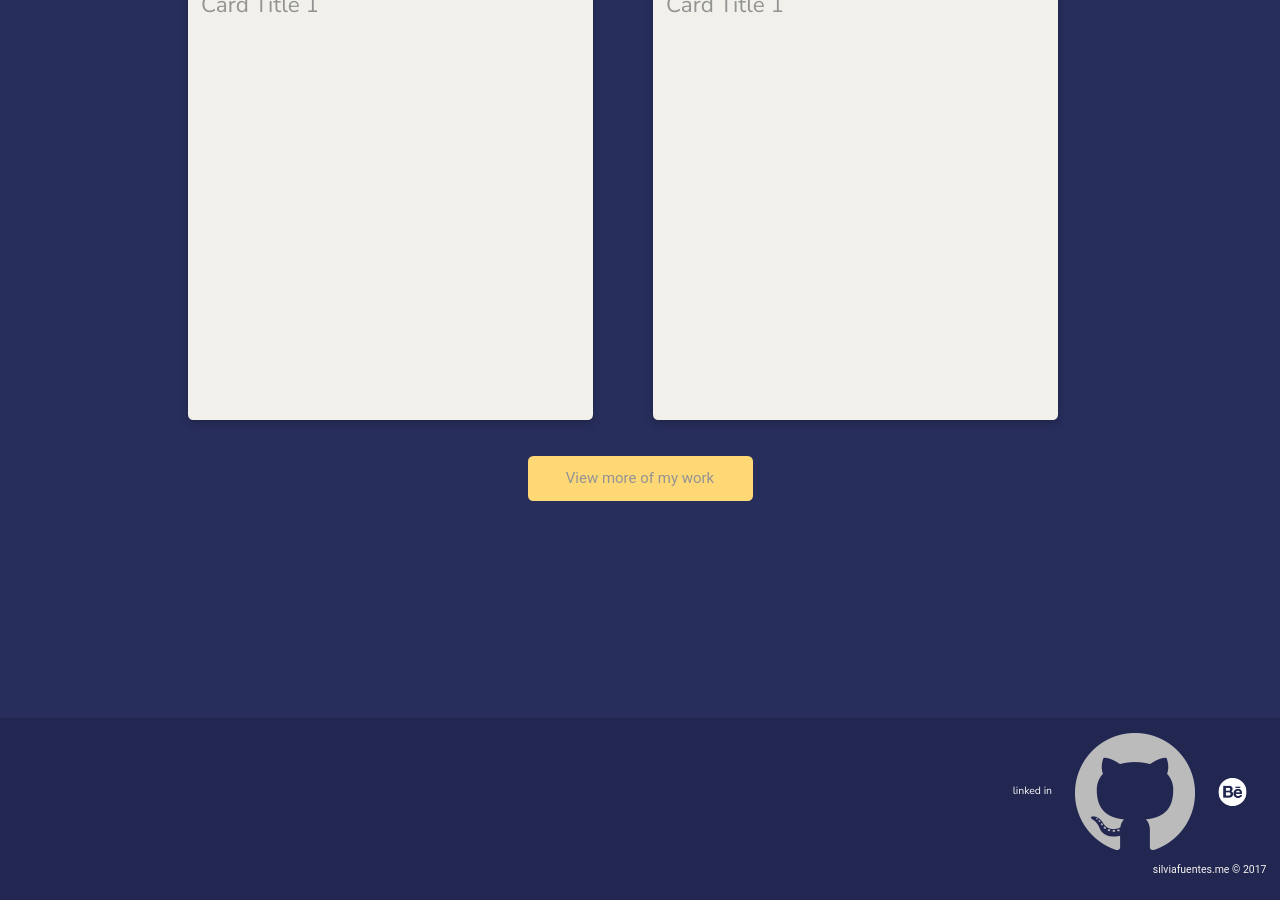
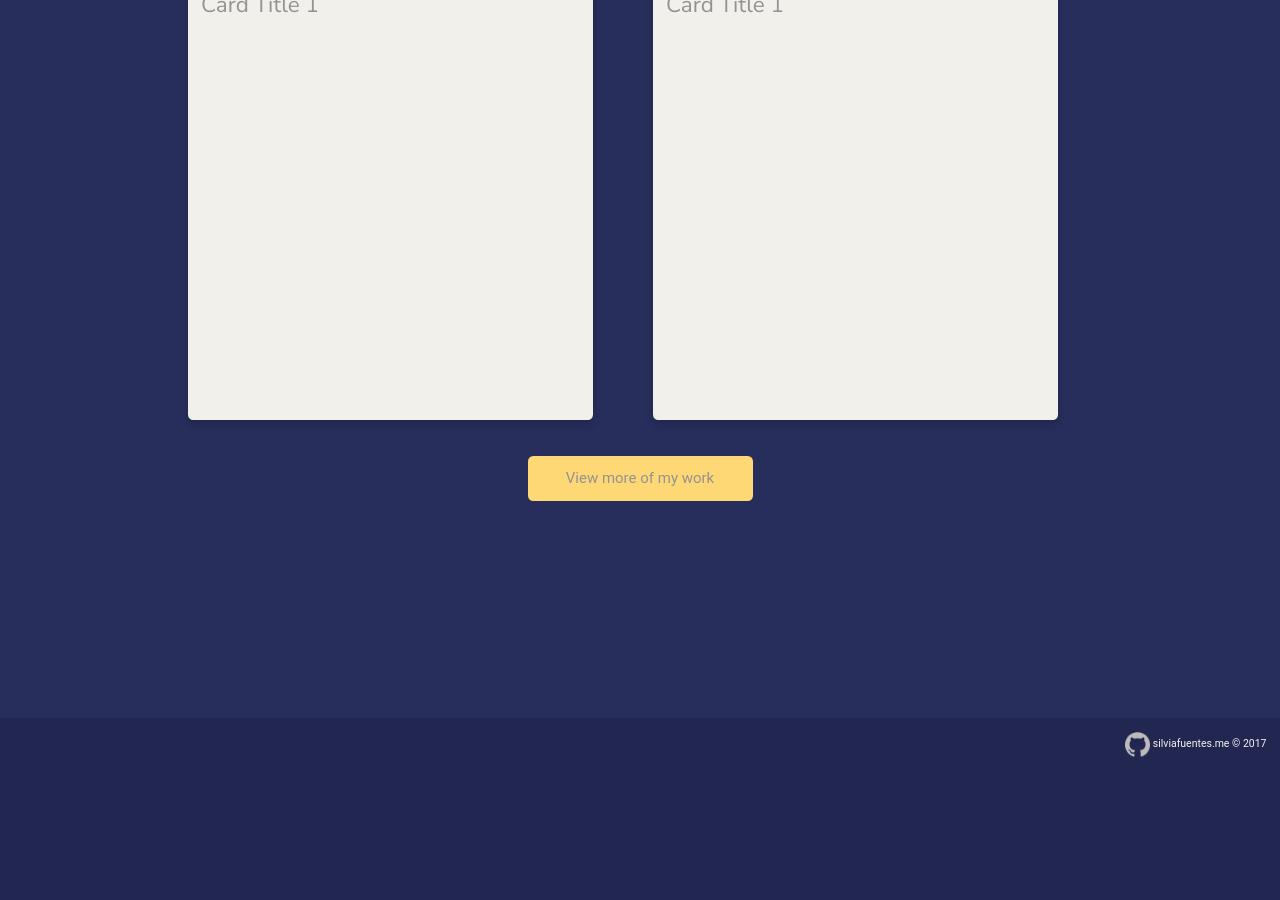
Before and after one commit to silviafuen/silviafuen.github.io, a Jekyll site: the page built from index.html, in a window 1280 px wide and 900 px high, scrolled down 1961 px. Built offline with Jekyll 4.4.1, drawn with Linux system fonts in a browser that asks for light colours; after the commit the page ends 2741 px from its top, so only the background shows below that.

Commit message:
the footer adjustment
the footer was changed to be more minimal.

```diff
--- a/_includes/footer.html
+++ b/_includes/footer.html
@@ -1,11 +1,6 @@
 <footer>
-
-  <ul>
-    <li><a href="mailto:hankquinlanhub@gmail.com">linked in</a></li>
-    <li><a href="https://github.com/silviafuen/silviafuen.github.io"><img src="/assets/images/icons/github.ico" class="inline"></a></li>
-    <li><a href="https://github.com/hankquinlan"><img src="/assets/images/icons/behance.ico" class="inline"></a></li>
-  </ul>
-
-  <p>silviafuentes.me &#xA9; 2017 </p>
-
+    <p font-color="#F1F0EA">
+      <a href="https://github.com/silviafuen/silviafuen.github.io"><img src="/assets/images/icons/github.ico" width="2%" class="inline"></a>
+        silviafuentes.me &#xA9; 2017
+    </p>
 </footer>
```
